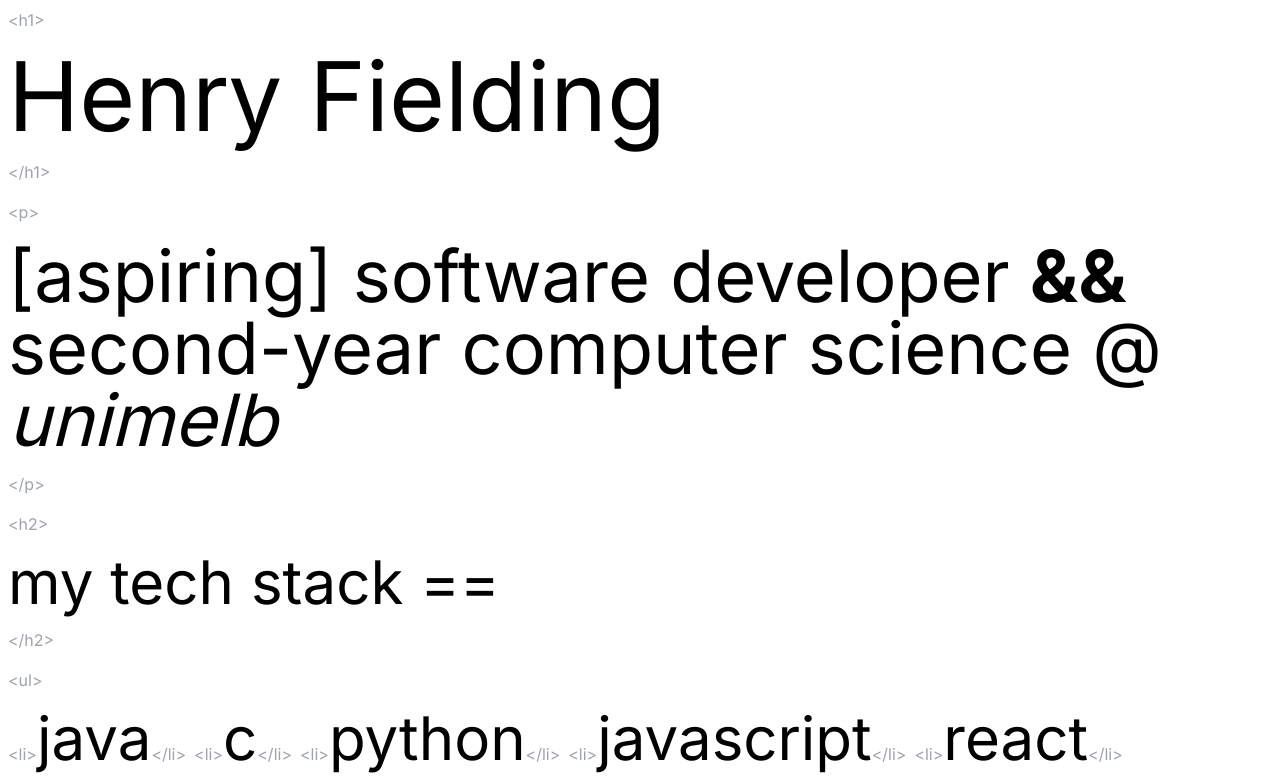
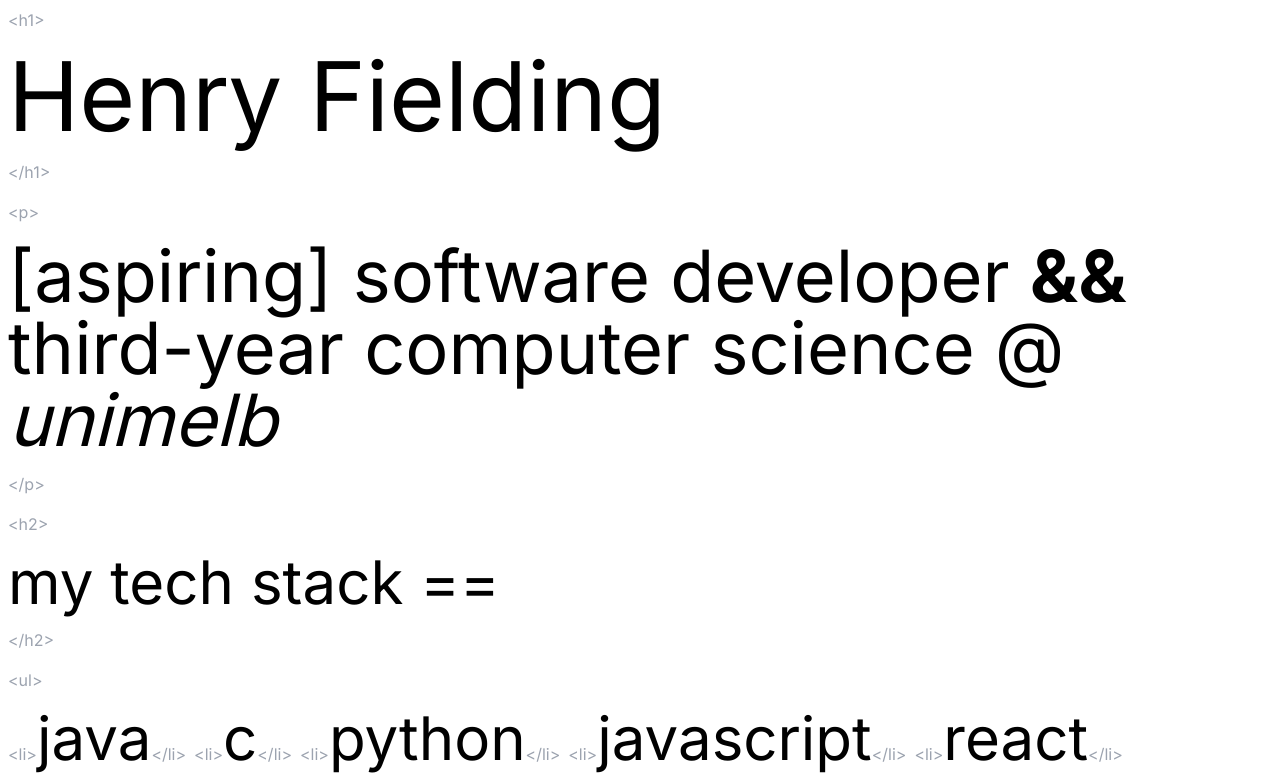
Before and after one commit to DevelopmentHF/henryfielding, a Next.js app in the folder henryfielding/: page / in a window 1280 px wide. Shown: the top 780 px of the page. Built offline with nearby package versions, Linux system fonts and the light colour scheme.

Commit message:
2024 sui

```diff
--- a/henryfielding/src/app/page.tsx
+++ b/henryfielding/src/app/page.tsx
@@ -9,7 +9,7 @@
         <h1 className="text-gray-400">&lt;/h1&gt;</h1>
 
         <h1 className="text-gray-400">&lt;p&gt;</h1>
-        <h1 className="text-4xl sm:text-5xl md:text-6xl lg:text-7xl xl:text8xl">[aspiring] software developer <span className="font-bold">&&</span> second-year computer science @ <span className="italic">unimelb</span></h1>
+        <h1 className="text-4xl sm:text-5xl md:text-6xl lg:text-7xl xl:text8xl">[aspiring] software developer <span className="font-bold">&&</span> third-year computer science @ <span className="italic">unimelb</span></h1>
         <h1 className="text-gray-400">&lt;/p&gt;</h1>
 
         <h1 className="text-gray-400">&lt;h2&gt;</h1>
```
